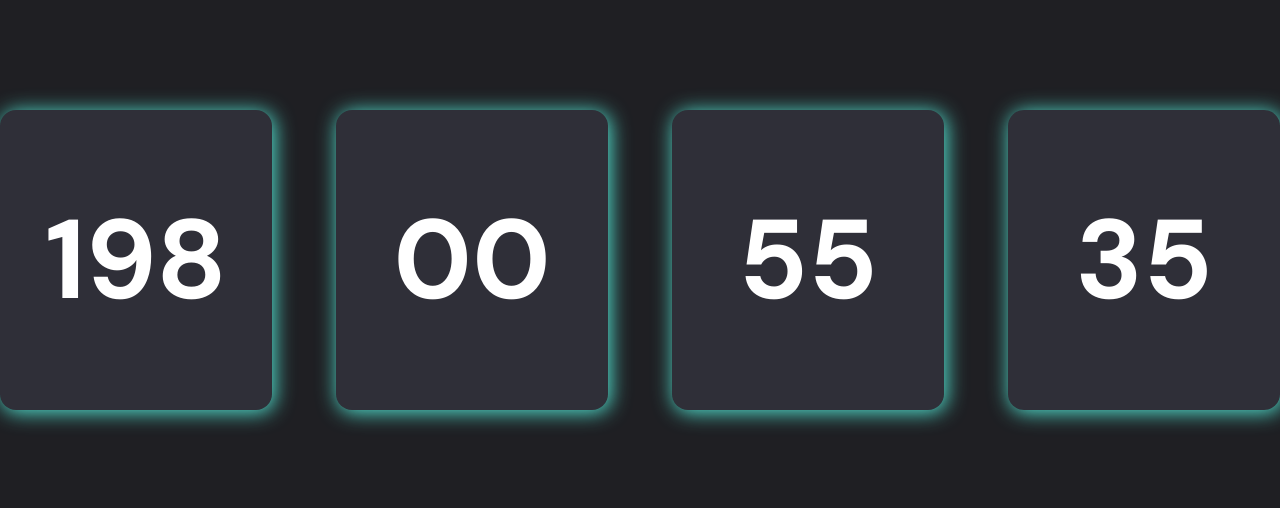
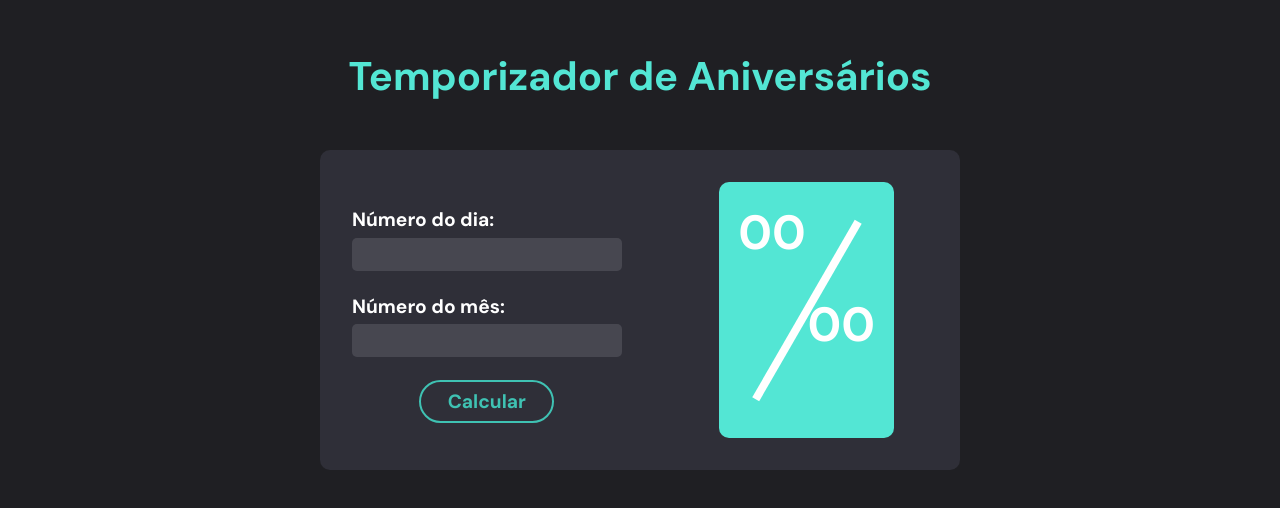
Before and after one commit to edvanbarbosa/temporizador-com-base-no-meu-alarme, a plain HTML site: page index.html in a window 1280 px wide. Shown: the part 140-648 px from the top of the page. Drawn offline with Linux system fonts and the light colour scheme.

Commit message:
'reconstruir'

```diff
--- a/index.html
+++ b/index.html
@@ -4,126 +4,35 @@
     <meta charset="UTF-8">
     <meta http-equiv="X-UA-Compatible" content="IE=edge">
     <meta name="viewport" content="width=device-width, initial-scale=1.0">
-    <!-- Espaço reservado para a separação e organização do estilo -->
-    <style>
-        @import url('https://fonts.googleapis.com/css2?family=DM+Sans:wght@700&display=swap');
-
-        *{
-            padding: 0;
-            margin: 0;
-            box-sizing: border-box;
-        }
-        body{
-            background-color: #1F1F23;
-            height: 100vh;
-        }
-        section{
-
-            display: flex;
-            justify-content: center;
-            align-items: center;
-            gap: 4em;
-            width: 100%;
-            height: 100%;
-        }
-        .button_section{
-            display: flex;
-            justify-content: center;
-            align-items: center;
-            height: 15%
-        }
-        button{
-            height: 3em;
-            width: 10em;
-            border-radius: 6em;
-            font-family: 'DM Sans', sans-serif;
-            font-size: 1.5em;
-            border: 2px solid rgb(63, 194, 179);
-            background: transparent;
-            color: rgb(63, 194, 179);
-            transition: .4s ease-in-out;
-
-        }
-        button:hover{
-            color: #fff;
-            background:  rgb(63, 194, 179);
-            box-shadow: 0px 0px 10px px #53E6D4;
-            -webkit-animation: pulse 2s infinite;
-            animation: pulse512 1.5s infinite;
-            transform: scale(1.08);
-        }
-        div{
-            display: flex;
-            align-items: center;
-            justify-content: center;
-            color: #fff;
-            background-color: #2f2f38;
-            border-radius: 1em;
-            height: 300px;
-            width: 300px;
-            transition: .3s ease-in-out;
-            box-shadow: 2px 2px 20px .4px #53E6D4;
-
-        }
-        div:hover{
-            box-shadow: 2px 2px 20px 5px #53E6D4;
-            transform: scale(1.05);
-        }
-        span{
-            color: #fff;
-            font-family: 'DM Sans', sans-serif;
-           font-size: 7em;
-        }
-
-        @keyframes pulse512 {
-            0% {
-            box-shadow: 0 0 0 0 #53E6D4;
-            }
-
-            70% {
-            box-shadow: 0 0 0 10px rgb(218 103 68 / 0%);
-            }
-
-            100% {
-            box-shadow: 0 0 0 0 rgb(218 103 68 / 0%);
-            }
-        }
-        @media screen and (max-width:1094px) {
-            section{
-                height: 150vh;
-                flex-direction: column;
-                gap: 4em;
-            }
-            div{
-                height: 200px;
-                width: 200px;
-            }
-            span{
-                font-size: 5em;
-            }
-        }
-
-
-
-    </style>
-    <title>Temporizador com base no dia do meu aniversário</title>
+    <link rel="stylesheet" href="style.css">
+    <title>Home</title>
 </head>
 <body>
-    <section>
-            <div><span class="day">00</span></div>
-            <div><span class="hr">00</span></div>
-            <div><span class="min">00</span></div>
-            <div><span class="seg">00</span></div>
+    <main>
+        <h1>Temporizador de Aniversários</h1>
+        <form method="dialog">
+             <div class="envelope">
+                 <label for="dia">Número do dia:</label>
+                 <input type="number" name="dia" id="dia" class="dia" maxlength="2" max="31" min="1">
+                 <p class="nt ntd">Dia Inválido!</p>
+                 <label for="mes">Número do mês:</label>
+                 <input type="number" name="mes" id="mes" class="mes" maxlength="2" min="1" max="12">
+                 <p class="nt ntm">Mês Inválido!</p>
+                 <div class="wrapButton"><button class="btn">Calcular</button></div>
 
+             </div>
 
-    </section>
-
-
-    <!-- <section class="button_section">
-        <button>Recomeçar</button>
-    </section> -->
-
-<script src="./main.js"></script>
+             <div class="envelope">
+                <div class="data">
+                    <p class="dia-number">00</p>
+                    <p class="mes-number">00</p>
+                </div>
+                <div class="barraWrap">
+                    <div class="barra"></div>
+                </div>
+             </div>
+        </form>
+    </main>
+    <script src="./calc.js"></script>
 </body>
-
 </html>
--- a/main.js
+++ b/main.js
@@ -9,41 +9,18 @@ let music = new Audio("./Alarme_da_samsung(M4A_128K).m4a")
 
 const cronometro = ()=>{
 
-    var now = new Date
+    var now = new Date()
 
+    var alvo  = new Date(now.getFullYear(), 11, 18)
 
-    const list_ala = [352,0,0,0]
+    var dif = alvo.getTime()-now.getTime()
 
+    let dias = Math.floor(dif / (1000*60*60*24))
+    let horas = Math.floor( dif /(1000*60*60*24)%24)
+    let minutos = Math.floor((dif /(1000*60*60))%60)
+    let segundos = (dif /(1000*60*60*24)/60)
 
-    var hr_rd = now.getHours()
-    var min_rd = now.getMinutes()
-    var seg_rd = now.getSeconds()
-    var dias_rd = now.getDate()
-
-    s_segatual  = (hr_rd*3600)+(min_rd*60)+seg_rd
-    s_segala = (list_ala[1]*3600)+(list_ala[2]*60)+list_ala[3]
-
-    var subtr_seg = s_segala - s_segatual
-
-    var result_seg = subtr_seg<0?subtr_seg+86400:subtr_seg
-
-    var segundos = result_seg%60
-    var minutos =parseInt((result_seg/60))%60
-    var horas = parseInt((result_seg/60)/60)%24
-
-    var mes = now.getMonth()
-    var dias = list_ala[0]-( 30*mes  + dias_rd)
-
-    console.log(mes)
-
-    hr.innerHTML = horas>9?horas:'0'+horas
-    min.innerHTML = minutos>9?minutos:'0'+minutos
-    seg.innerHTML = segundos>9?segundos:'0' + segundos
-    diaa.innerHTML = dias>9?dias:'0'+dias
-
-
-
-
+    console.log(dias,horas,minutos,segundos)
 
 
 
@@ -52,3 +29,67 @@ setInterval(function time(){
     cronometro()
 
 },1000)
+
+const ipMes = document.querySelector('.mes')
+const ipDia = document.querySelector('.dia')
+const pDia = document.querySelector('.dia-number')
+const pMes = document.querySelector('.mes-number')
+const btn = document.querySelector('.btn')
+
+
+ipDia.addEventListener('keyup',()=>{
+    if (ipDia.value.length <=2 && ipDia.value.length >=1){
+        pDia.innerHTML = ipDia.value
+
+    }
+    verific()
+})
+ipMes.addEventListener('keyup',()=>{
+    if (ipMes.value.length <=2 && ipMes.value.length >=1){
+        pMes.innerHTML = ipMes.value
+
+    }
+    verific()
+})
+
+
+
+let verification = false
+const verific = ()=>{
+
+    if(ipDia.value.length > 0){
+        if(ipDia.value>31 || ipDia.value<1){
+            ipDia.style.background = '#ff000044'
+            document.querySelector('.ntd').style.display = 'block'
+            verification = false
+        }
+        else{
+            document.querySelector('.ntd').style.display = 'none'
+            ipDia.style.background = '#4f4f58c6'
+            verification = true
+        }
+   }
+
+    if(ipMes.value.length > 0){
+        if(ipMes.value > 12 || ipMes.value<1){
+            ipMes.style.background = '#ff000044'
+            document.querySelector('.ntm').style.display = 'block'
+            verification = false
+        }
+        else{
+            document.querySelector('.ntm').style.display = 'none'
+            ipMes.style.background = '#4f4f58c6'
+            verification = true
+        }
+    }
+
+
+
+
+}
+btn.addEventListener('click',()=>{
+    if(verification){
+        window.location.href = './calc.html'
+    }
+
+})
--- /dev/null
+++ b/style.css
@@ -0,0 +1,156 @@
+@charset "UTF-08";
+@import url('https://fonts.googleapis.com/css2?family=DM+Sans:wght@700&display=swap');
+
+*{
+    margin: 0px;
+    padding: 0px;
+    box-sizing: border-box;
+}
+body{
+    width: 100vw;
+    height: 100vh;
+    font-family: 'DM Sans', sans-serif;
+    color: #fff;
+}
+main{
+    display: flex;
+    justify-content: center;
+    align-items: center;
+    flex-direction: column;
+    width: 100%;
+    height: 100%;
+    background-color: #1F1F23;
+    gap: 3em;
+}
+form{
+    display: flex;
+    background-color: #2f2f38;
+    height: 40%;
+    width: 50%;
+    gap: .3em;
+    padding: 1em;
+    border-radius: 10px;
+
+}
+.envelope:nth-child(1){
+    display: flex;
+    flex-direction: column;
+    justify-content: center;
+    height: 100%;
+    width: 50%;
+    padding: .5em 1em;
+}
+label{
+    font-size: 1.2em;
+    margin-bottom: .3em;
+    margin-top: .5em;
+}
+.nt{
+    display: none;
+    color: #f93d3dbb;
+}
+input{
+    margin-bottom: 1em;
+    width: 100%;
+    padding: .6em;
+    outline: 0;
+    background-color: #4f4f58c6;
+    border: none;
+    border-radius: 5px;
+    color: #fff;
+    font-family: 'DM Sans', sans-serif;
+
+}
+h1{
+    color: #53E6D4;
+    font-size: 2.5em;
+}
+.wrapButton{
+    display: flex;
+    justify-content: center;
+    align-items: center;
+    width: 100%;
+}
+input[type=number]::-webkit-inner-spin-button {
+    -webkit-appearance: none;
+
+}
+input[type=number] {
+   -moz-appearance: textfield;
+   appearance: textfield;
+
+}
+button{
+    height: 2.2em;
+    width: 50%;
+    border-radius: 40px;
+    font-family: 'DM Sans', sans-serif;
+    font-size: 1.2em;
+    border: 2px solid rgb(63, 194, 179);
+    background: transparent;
+    color: rgb(63, 194, 179);
+    transition: .4s ease-in-out;
+    margin-top: .5em;
+}
+button:hover{
+    color: #fff;
+    background:  rgb(63, 194, 179);
+    box-shadow: 0px 0px 10px px #53E6D4;
+    -webkit-animation: pulse 2s infinite;
+    animation: pulse512 1.5s infinite;
+    transform: scale(1.08);
+}
+@keyframes pulse512 {
+    0% {
+    box-shadow: 0 0 0 0 #53E6D4;
+    }
+
+    70% {
+    box-shadow: 0 0 0 10px rgb(218 103 68 / 0%);
+    }
+
+    100% {
+    box-shadow: 0 0 0 0 rgb(218 103 68 / 0%);
+    }
+}
+.envelope:nth-child(2){
+    display: flex;
+    justify-content: center;
+    align-items: center;
+    height: 100%;
+    width: 50%;
+    padding: 1em;
+}
+.data{
+    width: 65%;
+    height: 100%;
+    background-color: #53E6D4;
+    font-size: 3em;
+    border-radius: 10px;
+    display: flex;
+    flex-direction: column;
+    gap: 1em;
+}
+.barraWrap{
+    display: flex;
+    justify-content: center;
+    align-items: center;
+    height: 100%;
+    width: 45%;
+    margin-left: -55%;
+}
+.barra{
+    height: 80%;
+    width: .5em;
+    transform: rotate(30deg);
+    background-color: #fff;
+}
+.dia-number{
+    margin-left: .4em;
+    margin-top: .4em;
+}
+.mes-number{
+    text-align: end;
+    margin-right: .4em;
+    margin-top: -.4em;
+}
```
Also changed, not shown: calc.html (added, +129 -0 lines), pegue.js (added, +13 -0 lines).
